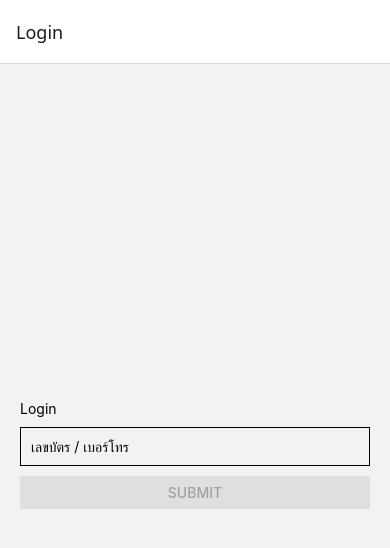
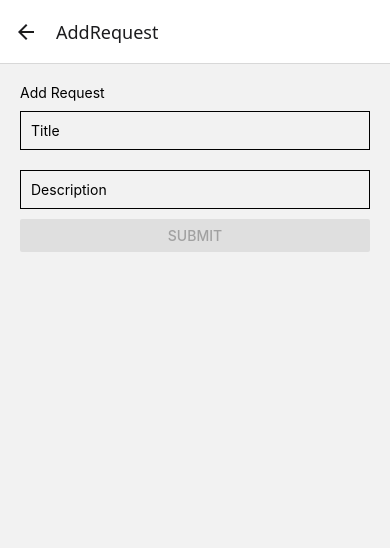
Before and after one commit to tumpopoM/smart-care-app, a React Native app: screen /AddRequest in a window 390 px wide. Before the commit this address had no page. Shown: the top 548 px of the page. Built offline with nearby package versions, Linux system fonts and the light colour scheme.

Commit message:
feat: add request screen with form and redux dispatch and uninstall uuid

```diff
--- a/package.json
+++ b/package.json
@@ -22,7 +22,6 @@
     "react-native-safe-area-context": "^5.7.0",
     "react-native-screens": "^4.24.0",
     "react-redux": "^9.2.0",
-    "uuid": "^14.0.0",
     "zod": "^3.25.76"
   },
   "devDependencies": {
--- a/src/navigation/AppNavigator.tsx
+++ b/src/navigation/AppNavigator.tsx
@@ -1,9 +1,9 @@
 import React from 'react';
 import { NavigationContainer } from '@react-navigation/native';
 import { createNativeStackNavigator } from '@react-navigation/native-stack';
-
 import LoginScreen from '../screens/LoginScreen';
 import { View, Text } from 'react-native';
+import AddRequestScreen from '../screens/AddRequestScreen';
 
 const Stack = createNativeStackNavigator();
 
@@ -19,6 +19,7 @@ export default function AppNavigator() {
       <Stack.Navigator>
         <Stack.Screen name="Login" component={LoginScreen} />
         <Stack.Screen name="Main" component={MainScreen} />
+        <Stack.Screen name="AddRequest" component={AddRequestScreen} />
       </Stack.Navigator>
     </NavigationContainer>
   );
--- /dev/null
+++ b/src/screens/AddRequestScreen.tsx
@@ -0,0 +1,81 @@
+import React from 'react';
+import { View, Text, TextInput, Button } from 'react-native';
+import { useForm, Controller } from 'react-hook-form';
+import { z } from 'zod';
+import { zodResolver } from '@hookform/resolvers/zod';
+import { useDispatch } from 'react-redux';
+import { addRequest } from '../store/smartCareSlice';
+import { useNavigation } from '@react-navigation/native';
+
+const schema = z.object({
+  title: z.string().min(1, 'กรุณากรอก title'),
+  description: z.string().min(1, 'กรุณากรอก description'),
+});
+
+type FormData = {
+  title: string;
+  description: string;
+};
+
+export default function AddRequestScreen() {
+  const dispatch = useDispatch();
+  const navigation = useNavigation();
+
+  const {
+    control,
+    handleSubmit,
+    formState: { errors, isValid },
+  } = useForm<FormData>({
+    resolver: zodResolver(schema),
+    mode: 'onChange',
+  });
+
+  const onSubmit = (data: FormData) => {
+    dispatch(addRequest(data));
+    navigation.goBack();
+  };
+
+  return (
+    <View style={{ flex: 1, padding: 20 }}>
+      <Text>Add Request</Text>
+
+      <Controller
+        control={control}
+        name="title"
+        render={({ field: { onChange, value } }) => (
+          <TextInput
+            placeholder="Title"
+            value={value}
+            onChangeText={onChange}
+            style={{ borderWidth: 1, marginVertical: 10, padding: 10 }}
+          />
+        )}
+      />
+      {errors.title && (
+        <Text style={{ color: 'red' }}>{errors.title.message}</Text>
+      )}
+
+      <Controller
+        control={control}
+        name="description"
+        render={({ field: { onChange, value } }) => (
+          <TextInput
+            placeholder="Description"
+            value={value}
+            onChangeText={onChange}
+            style={{ borderWidth: 1, marginVertical: 10, padding: 10 }}
+          />
+        )}
+      />
+      {errors.description && (
+        <Text style={{ color: 'red' }}>{errors.description.message}</Text>
+      )}
+
+      <Button
+        title="Submit"
+        onPress={handleSubmit(onSubmit)}
+        disabled={!isValid}
+      />
+    </View>
+  );
+}
```
Also changed, not shown: 1 other file (tests, documents, lock files or other folders).
